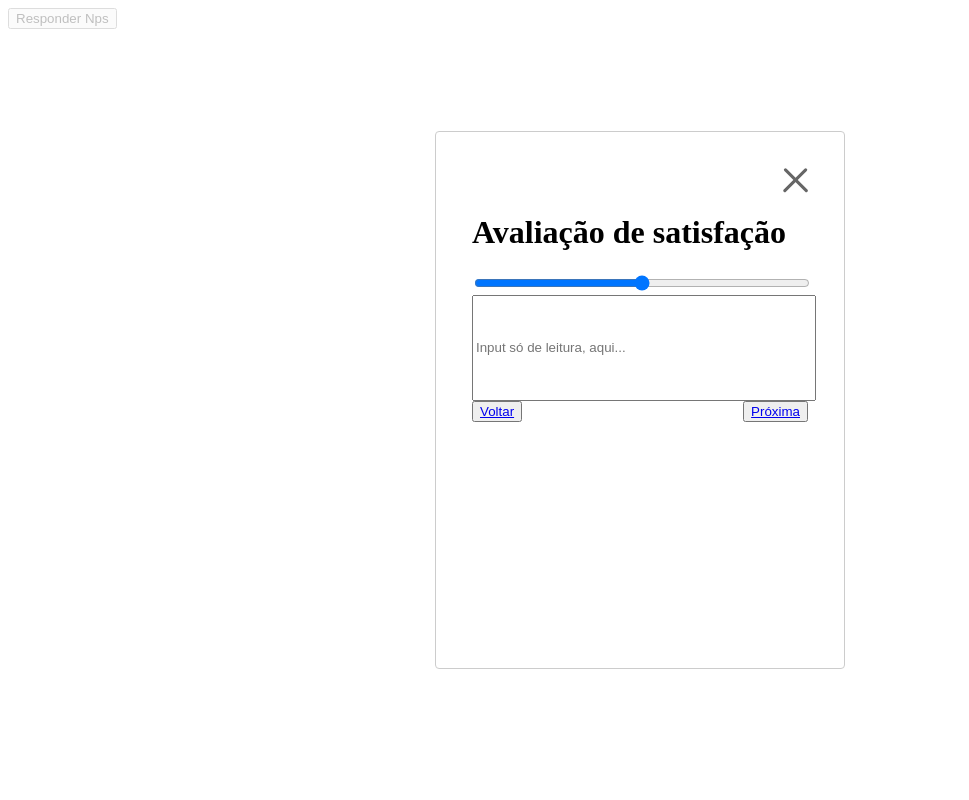
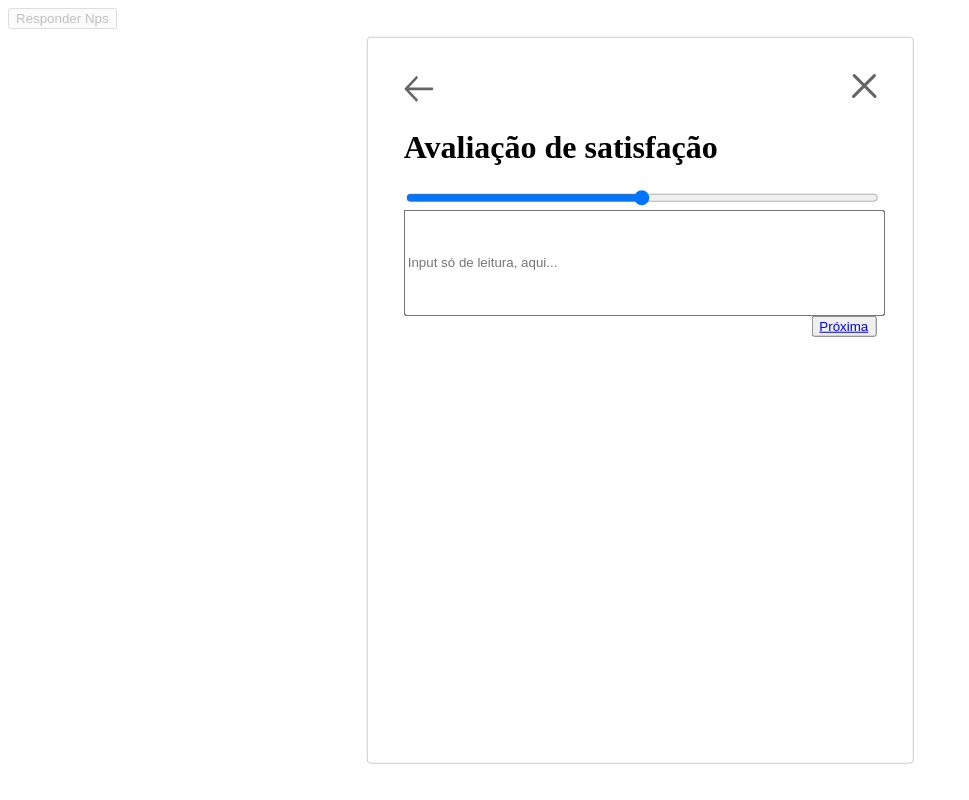
Before and after one commit to abnerwerley/nps-frontend, a React (Vite) app: page /thirdQuestion in a window 1280 px wide. Shown: the whole page, without its empty margins (0-969 px from the left). Built offline with nearby package versions, Linux system fonts and the light colour scheme; no server answers.

Commit message:
:iphone: @abnerwerley [responsiveness added to show or not to show components]

```diff
--- a/src/pages/FirstQuestion/index.jsx
+++ b/src/pages/FirstQuestion/index.jsx
@@ -1,6 +1,7 @@
 import Modal from "react-modal";
 import { useState } from "react";
 import close from "../../assets/close.svg";
+import arrow from "../../assets/arrow.svg";
 import * as S from "./style";
 import Axios from "axios";
 import { useEffect } from "react";
@@ -70,6 +71,7 @@ function FirstQuestion() {
       >
         <S.ModalContainer>
           <S.TopButtons>
+            <S.Arrow src={arrow} onClick={handleCloseModal} />
             <S.Close src={close} onClick={handleCloseModal} />
           </S.TopButtons>
           <h1>Avaliação de satisfação</h1>
@@ -99,9 +101,9 @@ function FirstQuestion() {
             ></S.TextArea>
           </S.Content>
           <S.BottomButtons>
-            <button onSubmit={handleSubmit(saveResponse)}>
+            <S.NextButton onSubmit={handleSubmit(saveResponse)}>
               <Link to={"/secondQuestion"}>Próxima</Link>
-            </button>
+            </S.NextButton>
           </S.BottomButtons>
         </S.ModalContainer>
       </Modal>
--- a/src/pages/FirstQuestion/style.js
+++ b/src/pages/FirstQuestion/style.js
@@ -8,30 +8,54 @@ export const Container = styled.div`
 export const ModalContainer = styled.div`
   flex-direction: column;
   align-items: center;
-  width: 336px;
-  height: 464px;
+  width: 472.5px;
+  height: 652.5px;
   margin: 1em;
+
+  @media (min-width: 300px) and (max-width: 699px) {
+    width: 336px;
+    height: 464px;
+  }
+
+  @media (max-width: 299px) {
+    width: 336px;
+    height: 464px;
+  }
 `;
 
 export const TopButtons = styled.div`
   display: flex;
   flex-direction: row;
-  justify-content: flex-end;
+  justify-content: space-between;
+
+  @media (min-width: 300px) and (max-width: 699px) {
+    justify-content: flex-end;
+  }
+
+  @media (max-width: 299px) {
+    justify-content: flex-end;
+  }
 `;
 
 export const Content = styled.div``;
 
 export const DataList = styled.datalist``;
 
-export const BottomButtons = styled.div`
-  display: flex;
-  flex-direction: row;
-  justify-content: flex-end;
+export const Arrow = styled.img`
+  width: 30px;
+  height: 30px;
+
+  @media (min-width: 300px) and (max-width: 699px) {
+    display: none;
+  }
 `;
 
 export const Close = styled.img`
   width: 25px;
   height: 25px;
+
+  @media (min-width: 300px) and (max-width: 699px) {
+  }
 `;
 
 export const Range = styled.input`
@@ -42,3 +66,11 @@ export const TextArea = styled.input`
   width: 100%;
   height: 100px;
 `;
+
+export const BottomButtons = styled.div`
+  display: flex;
+  flex-direction: row;
+  justify-content: flex-end;
+`;
+
+export const NextButton = styled.button``;
--- a/src/pages/NpsFinished/style.js
+++ b/src/pages/NpsFinished/style.js
@@ -8,14 +8,25 @@ export const Container = styled.div`
 export const ModalContainer = styled.div`
   flex-direction: column;
   align-items: center;
-  width: 336px;
-  height: 464px;
+  width: 472.5px;
+  height: 652.5px;
+  margin: 1em;
+
+  @media (min-width: 300px) and (max-width: 699px) {
+    width: 336px;
+    height: 464px;
+  }
+
+  @media (max-width: 299px) {
+    width: 336px;
+    height: 464px;
+  }
 `;
 
 export const TopButtons = styled.div`
   display: flex;
   flex-direction: row;
-  justify-content: space-between;
+  justify-content: flex-end;
 `;
 
 export const Close = styled.img`
--- a/src/pages/SecondQuestion/index.jsx
+++ b/src/pages/SecondQuestion/index.jsx
@@ -1,6 +1,7 @@
 import Modal from "react-modal";
 import { useState } from "react";
 import close from "../../assets/close.svg";
+import arrow from "../../assets/arrow.svg";
 import * as S from "./style";
 import Axios from "axios";
 import { useEffect } from "react";
@@ -48,6 +49,9 @@ function SecondQuestion() {
       >
         <S.ModalContainer>
           <S.TopButtons>
+            <Link to={"/firstQuestion"}>
+              <S.Arrow src={arrow} />
+            </Link>
             <S.Close src={close} onClick={handleCloseModal} />
           </S.TopButtons>
           <h1>Avaliação de satisfação</h1>
@@ -76,12 +80,12 @@ function SecondQuestion() {
             ></S.TextArea>
           </S.Content>
           <S.BottomButtons>
-            <button>
+            <S.BackButton>
               <Link to={"/firstQuestion"}>Voltar</Link>{" "}
-            </button>
-            <button>
+            </S.BackButton>
+            <S.NextButton>
               <Link to={"/thirdQuestion"}>Próxima</Link>
-            </button>
+            </S.NextButton>
           </S.BottomButtons>
         </S.ModalContainer>
       </Modal>
--- a/src/pages/SecondQuestion/style.js
+++ b/src/pages/SecondQuestion/style.js
@@ -8,31 +8,55 @@ export const Container = styled.div`
 export const ModalContainer = styled.div`
   flex-direction: column;
   align-items: center;
-  width: 336px;
-  height: 464px;
+  width: 472.5px;
+  height: 652.5px;
   margin: 1em;
+
+  @media (min-width: 300px) and (max-width: 699px) {
+    width: 336px;
+    height: 464px;
+  }
+
+  @media (max-width: 299px) {
+    width: 336px;
+    height: 464px;
+  }
 `;
 
 export const TopButtons = styled.div`
   display: flex;
   flex-direction: row;
-  justify-content: flex-end;
+  justify-content: space-between;
+
+  @media (min-width: 300px) and (max-width: 699px) {
+    justify-content: flex-end;
+  }
+
+  @media (max-width: 299px) {
+    justify-content: flex-end;
+  }
+`;
+
+export const Arrow = styled.img`
+  width: 30px;
+  height: 30px;
+
+  @media (min-width: 300px) and (max-width: 699px) {
+    display: none;
+  }
+`;
+
+export const Close = styled.img`
+  width: 25px;
+  height: 25px;
+
+  @media (min-width: 300px) and (max-width: 699px) {
+  }
 `;
 
 export const Content = styled.div``;
 
 export const DataList = styled.datalist``;
-
-export const BottomButtons = styled.div`
-  display: flex;
-  flex-direction: row;
-  justify-content: space-between;
-`;
-
-export const Close = styled.img`
-  width: 25px;
-  height: 25px;
-`;
 
 export const Range = styled.input`
   width: 100%;
@@ -42,3 +66,20 @@ export const TextArea = styled.input`
   width: 100%;
   height: 100px;
 `;
+
+export const BottomButtons = styled.div`
+  display: flex;
+  flex-direction: row;
+  justify-content: space-between;
+  @media (min-width: 699px) {
+    justify-content: flex-end;
+  }
+`;
+
+export const BackButton = styled.button`
+  @media (min-width: 699px) {
+    display: none;
+  }
+`;
+
+export const NextButton = styled.button``;
--- a/src/pages/ThirdQuestion/index.jsx
+++ b/src/pages/ThirdQuestion/index.jsx
@@ -1,6 +1,7 @@
 import Modal from "react-modal";
 import { useState } from "react";
 import close from "../../assets/close.svg";
+import arrow from "../../assets/arrow.svg";
 import * as S from "./style";
 import Axios from "axios";
 import { useEffect } from "react";
@@ -48,6 +49,9 @@ function ThirdQuestion() {
       >
         <S.ModalContainer>
           <S.TopButtons>
+            <Link to={"/secondQuestion"}>
+              <S.Arrow src={arrow} />
+            </Link>
             <S.Close src={close} onClick={handleCloseModal} />
           </S.TopButtons>
           <h1>Avaliação de satisfação</h1>
@@ -76,12 +80,12 @@ function ThirdQuestion() {
             ></S.TextArea>
           </S.Content>
           <S.BottomButtons>
-            <button>
+            <S.BackButton>
               <Link to={"/secondQuestion"}>Voltar</Link>
-            </button>
-            <button>
+            </S.BackButton>
+            <S.NextButton>
               <Link to={"/finished"}>Próxima</Link>
-            </button>
+            </S.NextButton>
           </S.BottomButtons>
         </S.ModalContainer>
       </Modal>
--- a/src/pages/ThirdQuestion/style.js
+++ b/src/pages/ThirdQuestion/style.js
@@ -8,31 +8,55 @@ export const Container = styled.div`
 export const ModalContainer = styled.div`
   flex-direction: column;
   align-items: center;
-  width: 336px;
-  height: 464px;
+  width: 472.5px;
+  height: 652.5px;
   margin: 1em;
+
+  @media (min-width: 300px) and (max-width: 699px) {
+    width: 336px;
+    height: 464px;
+  }
+
+  @media (max-width: 299px) {
+    width: 336px;
+    height: 464px;
+  }
 `;
 
 export const TopButtons = styled.div`
   display: flex;
   flex-direction: row;
-  justify-content: flex-end;
+  justify-content: space-between;
+
+  @media (min-width: 300px) and (max-width: 699px) {
+    justify-content: flex-end;
+  }
+
+  @media (max-width: 299px) {
+    justify-content: flex-end;
+  }
+`;
+
+export const Arrow = styled.img`
+  width: 30px;
+  height: 30px;
+
+  @media (min-width: 300px) and (max-width: 699px) {
+    display: none;
+  }
+`;
+
+export const Close = styled.img`
+  width: 25px;
+  height: 25px;
+
+  @media (min-width: 300px) and (max-width: 699px) {
+  }
 `;
 
 export const Content = styled.div``;
 
 export const DataList = styled.datalist``;
-
-export const BottomButtons = styled.div`
-  display: flex;
-  flex-direction: row;
-  justify-content: space-between;
-`;
-
-export const Close = styled.img`
-  width: 25px;
-  height: 25px;
-`;
 
 export const Range = styled.input`
   width: 100%;
@@ -42,3 +66,20 @@ export const TextArea = styled.input`
   width: 100%;
   height: 100px;
 `;
+
+export const BottomButtons = styled.div`
+  display: flex;
+  flex-direction: row;
+  justify-content: space-between;
+  @media (min-width: 699px) {
+    justify-content: flex-end;
+  }
+`;
+
+export const BackButton = styled.button`
+  @media (min-width: 699px) {
+    display: none;
+  }
+`;
+
+export const NextButton = styled.button``;
```
